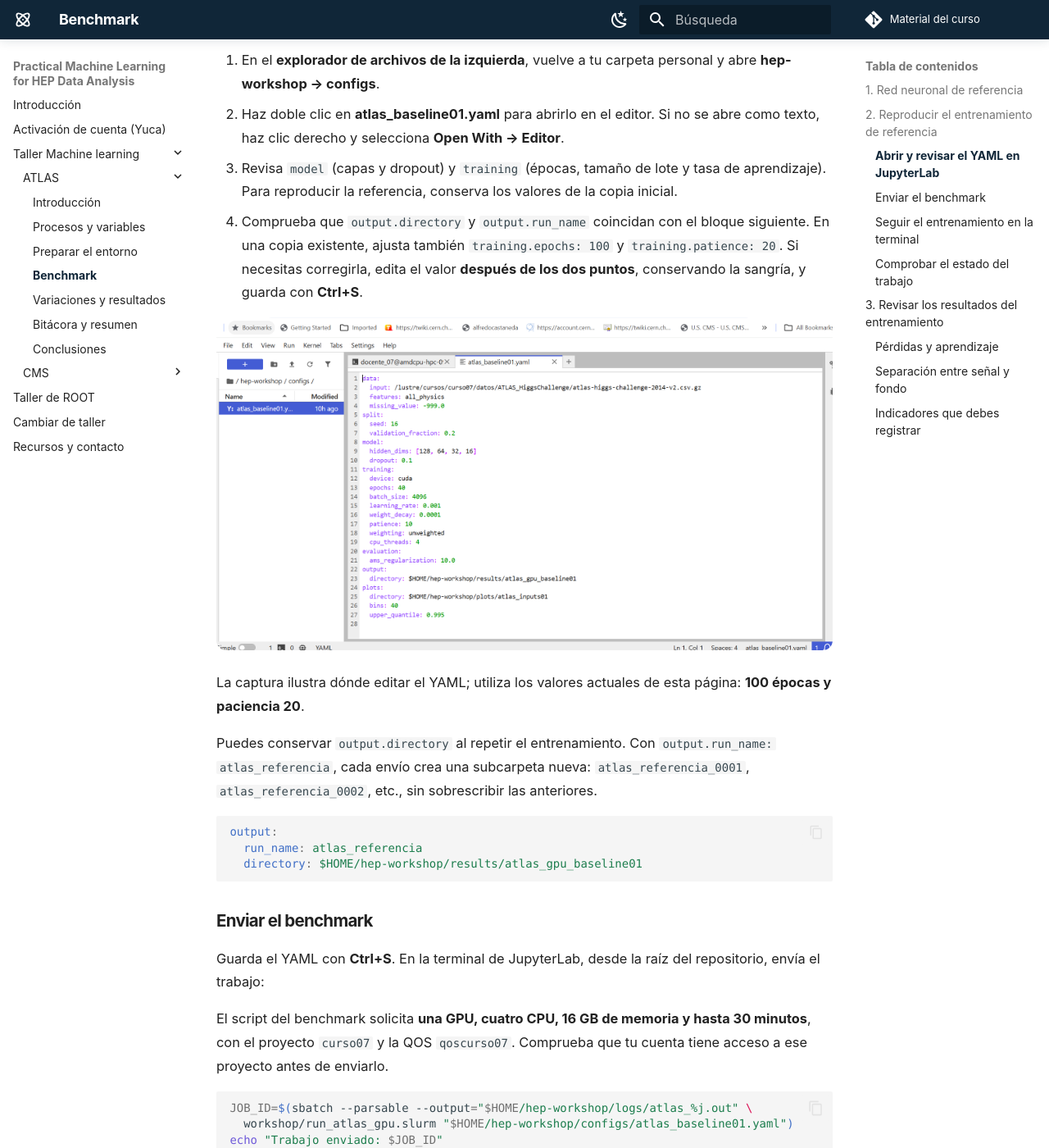
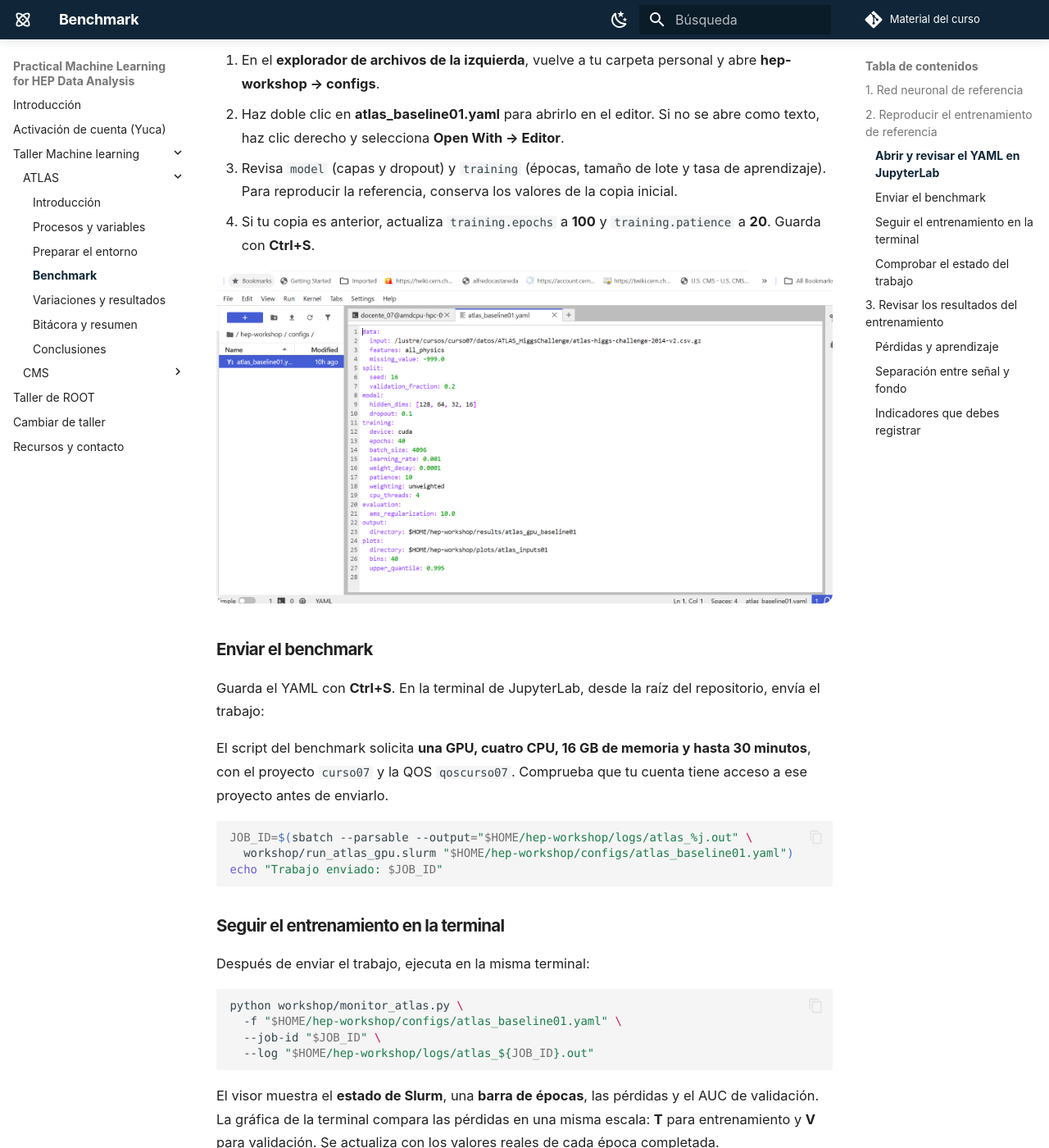
Before and after one commit to castaned/practical-ml-hep, an MkDocs documentation site: the page built from docs/laboratorio.md, in a window 1280 px wide and 1400 px high, scrolled down 2469 px. Shown: the whole window at 82% size. Built offline with MkDocs 1.6.1 and Material for MkDocs 9.7.7, drawn with Linux system fonts in a browser that asks for light colours; comment, search, counter and statistics services are not loaded.

Commit message:
Remove redundant ATLAS YAML output explanation

````diff
--- a/docs/laboratorio.md
+++ b/docs/laboratorio.md
@@ -71,19 +71,9 @@ Antes de empezar, completa [ATLAS · Preparar el entorno](atlas-preparacion.md):
 1. En el **explorador de archivos de la izquierda**, vuelve a tu carpeta personal y abre **hep-workshop → configs**.
 2. Haz doble clic en **atlas_baseline01.yaml** para abrirlo en el editor. Si no se abre como texto, haz clic derecho y selecciona **Open With → Editor**.
 3. Revisa `model` (capas y dropout) y `training` (épocas, tamaño de lote y tasa de aprendizaje). Para reproducir la referencia, conserva los valores de la copia inicial.
-4. Comprueba que `output.directory` y `output.run_name` coincidan con el bloque siguiente. En una copia existente, ajusta también `training.epochs: 100` y `training.patience: 20`. Si necesitas corregirla, edita el valor **después de los dos puntos**, conservando la sangría, y guarda con **Ctrl+S**.
+4. Si tu copia es anterior, actualiza `training.epochs` a **100** y `training.patience` a **20**. Guarda con **Ctrl+S**.
 
 ![JupyterLab: explorador izquierdo en hep-workshop/configs y atlas_baseline01.yaml abierto en el editor](assets/workshop/atlas_baseline_yaml_jupyterlab.png)
-
-La captura ilustra dónde editar el YAML; utiliza los valores actuales de esta página: **100 épocas y paciencia 20**.
-
-Puedes conservar `output.directory` al repetir el entrenamiento. Con `output.run_name: atlas_referencia`, cada envío crea una subcarpeta nueva: `atlas_referencia_0001`, `atlas_referencia_0002`, etc., sin sobrescribir las anteriores.
-
-```yaml
-output:
-  run_name: atlas_referencia
-  directory: $HOME/hep-workshop/results/atlas_gpu_baseline01
-```
 
 ### Enviar el benchmark
 
````
